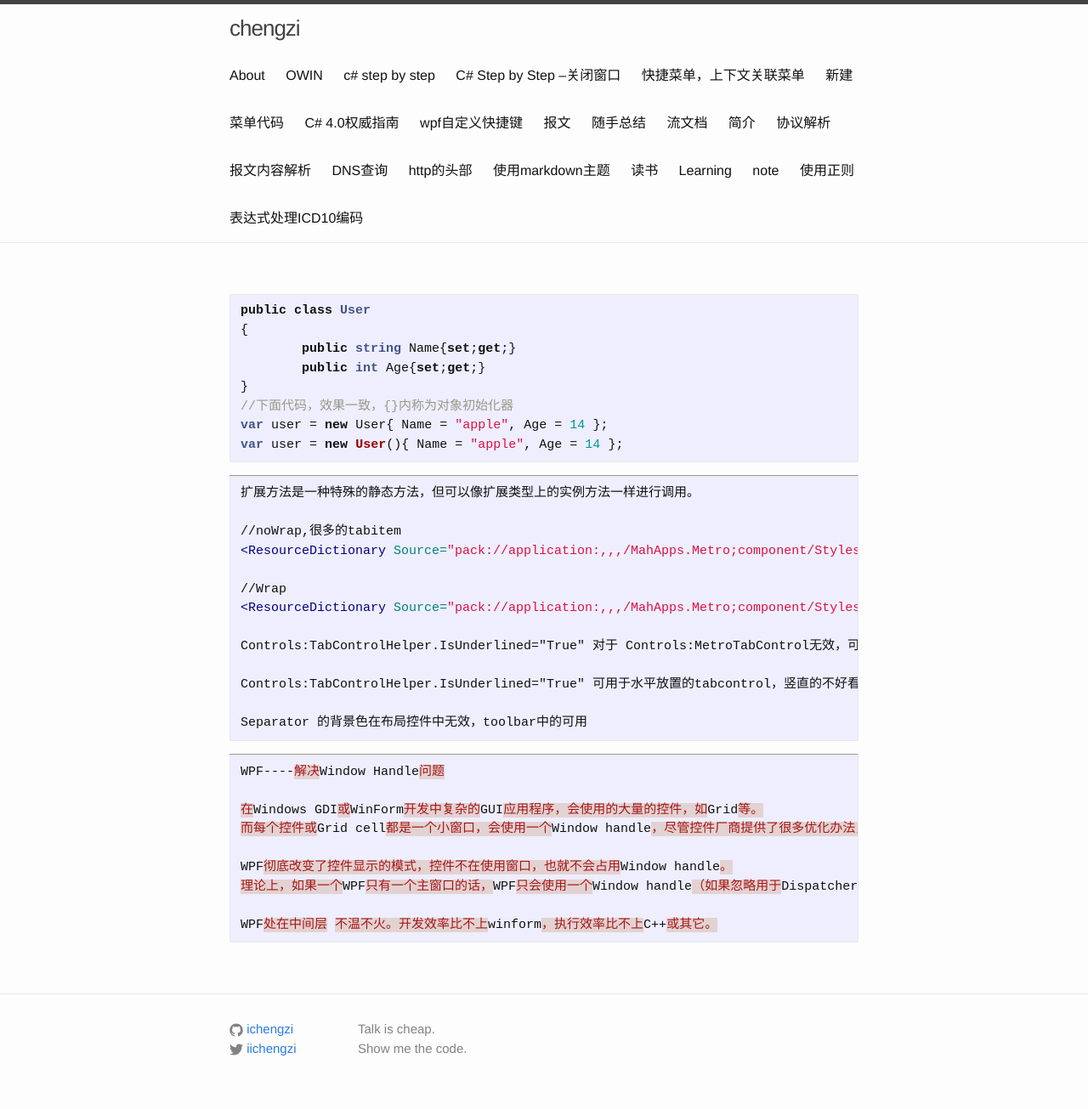
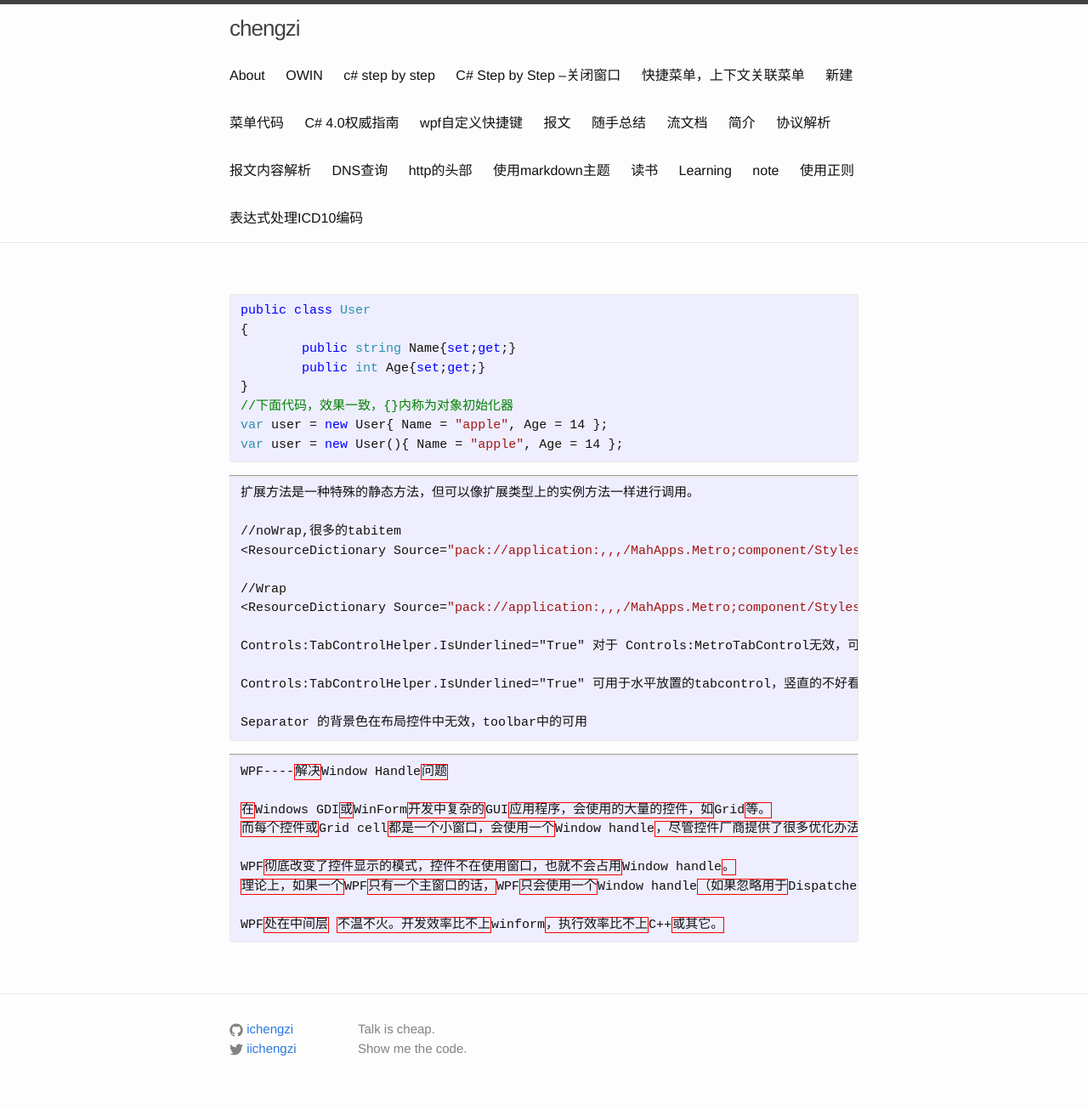
Before and after one commit to ichengzi/ichengzi.github.io, a Jekyll site: the page built from cz_doc/DotNet/0x00.md, in a window 1280 px wide. Shown: the whole page at 85% size. Built offline with Jekyll 4.4.1, drawn with Linux system fonts in a browser that asks for light colours; our own code applies the rules of GitHub Pages for plain Markdown files.

Commit message:
up code highlight

```diff
--- a/_sass/_syntax-highlighting.scss
+++ b/_sass/_syntax-highlighting.scss
@@ -1,76 +1,110 @@
-/**
- * Syntax highlighting styles
- */
-.highlight {
-    background: #fff;
-    @extend %vertical-rhythm;
+// /**
+//  * Syntax highlighting styles
+//  */
+// .highlight {
+//     background: #fff;
+//     @extend %vertical-rhythm;
 
-    .highlighter-rouge & {
-      background: #eef;
-    }
+//     .highlighter-rouge & {
+//       background: #eef;
+//     }
 
-    // .c     { color: #998; font-style: italic } // Comment
-    .c     { color: #998; font-style: normal } // Comment
-    .err   { color: #a61717; background-color: #e3d2d2 } // Error
-    .k     { font-weight: bold } // Keyword
-    .o     { font-weight: bold } // Operator
-    // .cm    { color: #998; font-style: italic } // Comment.Multiline
-    // .cp    { color: #999; font-weight: bold } // Comment.Preproc
-    // .c1    { color: #998; font-style: italic } // Comment.Single
-    // .cs    { color: #999; font-weight: bold; font-style: italic } // Comment.Special
-    .cm    { color: #998; font-style: normal } // Comment.Multiline
-    .cp    { color: #999; font-weight: bold } // Comment.Preproc
-    .c1    { color: #998; font-style: normal } // Comment.Single
-    .cs    { color: #999; font-weight: bold; font-style: normal } // Comment.Special
-    .gd    { color: #000; background-color: #fdd } // Generic.Deleted
-    .gd .x { color: #000; background-color: #faa } // Generic.Deleted.Specific
-    .ge    { font-style: italic } // Generic.Emph
-    .gr    { color: #a00 } // Generic.Error
-    .gh    { color: #999 } // Generic.Heading
-    .gi    { color: #000; background-color: #dfd } // Generic.Inserted
-    .gi .x { color: #000; background-color: #afa } // Generic.Inserted.Specific
-    .go    { color: #888 } // Generic.Output
-    .gp    { color: #555 } // Generic.Prompt
-    .gs    { font-weight: bold } // Generic.Strong
-    .gu    { color: #aaa } // Generic.Subheading
-    .gt    { color: #a00 } // Generic.Traceback
-    .kc    { font-weight: bold } // Keyword.Constant
-    .kd    { font-weight: bold } // Keyword.Declaration
-    .kp    { font-weight: bold } // Keyword.Pseudo
-    .kr    { font-weight: bold } // Keyword.Reserved
-    .kt    { color: #458; font-weight: bold } // Keyword.Type
-    .m     { color: #099 } // Literal.Number
-    .s     { color: #d14 } // Literal.String
-    .na    { color: #008080 } // Name.Attribute
-    .nb    { color: #0086B3 } // Name.Builtin
-    .nc    { color: #458; font-weight: bold } // Name.Class
-    .no    { color: #008080 } // Name.Constant
-    .ni    { color: #800080 } // Name.Entity
-    .ne    { color: #900; font-weight: bold } // Name.Exception
-    .nf    { color: #900; font-weight: bold } // Name.Function
-    .nn    { color: #555 } // Name.Namespace
-    .nt    { color: #000080 } // Name.Tag
-    .nv    { color: #008080 } // Name.Variable
-    .ow    { font-weight: bold } // Operator.Word
-    .w     { color: #bbb } // Text.Whitespace
-    .mf    { color: #099 } // Literal.Number.Float
-    .mh    { color: #099 } // Literal.Number.Hex
-    .mi    { color: #099 } // Literal.Number.Integer
-    .mo    { color: #099 } // Literal.Number.Oct
-    .sb    { color: #d14 } // Literal.String.Backtick
-    .sc    { color: #d14 } // Literal.String.Char
-    .sd    { color: #d14 } // Literal.String.Doc
-    .s2    { color: #d14 } // Literal.String.Double
-    .se    { color: #d14 } // Literal.String.Escape
-    .sh    { color: #d14 } // Literal.String.Heredoc
-    .si    { color: #d14 } // Literal.String.Interpol
-    .sx    { color: #d14 } // Literal.String.Other
-    .sr    { color: #009926 } // Literal.String.Regex
-    .s1    { color: #d14 } // Literal.String.Single
-    .ss    { color: #990073 } // Literal.String.Symbol
-    .bp    { color: #999 } // Name.Builtin.Pseudo
-    .vc    { color: #008080 } // Name.Variable.Class
-    .vg    { color: #008080 } // Name.Variable.Global
-    .vi    { color: #008080 } // Name.Variable.Instance
-    .il    { color: #099 } // Literal.Number.Integer.Long
-}
+//     // .c     { color: #998; font-style: italic } // Comment
+//     .c     { color: #998; font-style: normal } // Comment
+//     .err   { color: #a61717; background-color: #e3d2d2 } // Error
+//     .k     { font-weight: bold } // Keyword
+//     .o     { font-weight: bold } // Operator
+//     // .cm    { color: #998; font-style: italic } // Comment.Multiline
+//     // .cp    { color: #999; font-weight: bold } // Comment.Preproc
+//     // .c1    { color: #998; font-style: italic } // Comment.Single
+//     // .cs    { color: #999; font-weight: bold; font-style: italic } // Comment.Special
+//     .cm    { color: #998; font-style: normal } // Comment.Multiline
+//     .cp    { color: #999; font-weight: bold } // Comment.Preproc
+//     .c1    { color: #998; font-style: normal } // Comment.Single
+//     .cs    { color: #999; font-weight: bold; font-style: normal } // Comment.Special
+//     .gd    { color: #000; background-color: #fdd } // Generic.Deleted
+//     .gd .x { color: #000; background-color: #faa } // Generic.Deleted.Specific
+//     .ge    { font-style: italic } // Generic.Emph
+//     .gr    { color: #a00 } // Generic.Error
+//     .gh    { color: #999 } // Generic.Heading
+//     .gi    { color: #000; background-color: #dfd } // Generic.Inserted
+//     .gi .x { color: #000; background-color: #afa } // Generic.Inserted.Specific
+//     .go    { color: #888 } // Generic.Output
+//     .gp    { color: #555 } // Generic.Prompt
+//     .gs    { font-weight: bold } // Generic.Strong
+//     .gu    { color: #aaa } // Generic.Subheading
+//     .gt    { color: #a00 } // Generic.Traceback
+//     .kc    { font-weight: bold } // Keyword.Constant
+//     .kd    { font-weight: bold } // Keyword.Declaration
+//     .kp    { font-weight: bold } // Keyword.Pseudo
+//     .kr    { font-weight: bold } // Keyword.Reserved
+//     .kt    { color: #458; font-weight: bold } // Keyword.Type
+//     .m     { color: #099 } // Literal.Number
+//     .s     { color: #d14 } // Literal.String
+//     .na    { color: #008080 } // Name.Attribute
+//     .nb    { color: #0086B3 } // Name.Builtin
+//     .nc    { color: #458; font-weight: bold } // Name.Class
+//     .no    { color: #008080 } // Name.Constant
+//     .ni    { color: #800080 } // Name.Entity
+//     .ne    { color: #900; font-weight: bold } // Name.Exception
+//     .nf    { color: #900; font-weight: bold } // Name.Function
+//     .nn    { color: #555 } // Name.Namespace
+//     .nt    { color: #000080 } // Name.Tag
+//     .nv    { color: #008080 } // Name.Variable
+//     .ow    { font-weight: bold } // Operator.Word
+//     .w     { color: #bbb } // Text.Whitespace
+//     .mf    { color: #099 } // Literal.Number.Float
+//     .mh    { color: #099 } // Literal.Number.Hex
+//     .mi    { color: #099 } // Literal.Number.Integer
+//     .mo    { color: #099 } // Literal.Number.Oct
+//     .sb    { color: #d14 } // Literal.String.Backtick
+//     .sc    { color: #d14 } // Literal.String.Char
+//     .sd    { color: #d14 } // Literal.String.Doc
+//     .s2    { color: #d14 } // Literal.String.Double
+//     .se    { color: #d14 } // Literal.String.Escape
+//     .sh    { color: #d14 } // Literal.String.Heredoc
+//     .si    { color: #d14 } // Literal.String.Interpol
+//     .sx    { color: #d14 } // Literal.String.Other
+//     .sr    { color: #009926 } // Literal.String.Regex
+//     .s1    { color: #d14 } // Literal.String.Single
+//     .ss    { color: #990073 } // Literal.String.Symbol
+//     .bp    { color: #999 } // Name.Builtin.Pseudo
+//     .vc    { color: #008080 } // Name.Variable.Class
+//     .vg    { color: #008080 } // Name.Variable.Global
+//     .vi    { color: #008080 } // Name.Variable.Instance
+//     .il    { color: #099 } // Literal.Number.Integer.Long
+// }
+
+.highlight .hll { background-color: #ffffcc }
+.highlight .c { color: #008000 } /* Comment */
+.highlight .err { border: 1px solid #FF0000 } /* Error */
+.highlight .k { color: #0000ff } /* Keyword */
+.highlight .cm { color: #008000 } /* Comment.Multiline */
+.highlight .cp { color: #0000ff } /* Comment.Preproc */
+.highlight .c1 { color: #008000 } /* Comment.Single */
+.highlight .cs { color: #008000 } /* Comment.Special */
+.highlight .ge { font-style: italic } /* Generic.Emph */
+.highlight .gh { font-weight: bold } /* Generic.Heading */
+.highlight .gp { font-weight: bold } /* Generic.Prompt */
+.highlight .gs { font-weight: bold } /* Generic.Strong */
+.highlight .gu { font-weight: bold } /* Generic.Subheading */
+.highlight .kc { color: #0000ff } /* Keyword.Constant */
+.highlight .kd { color: #0000ff } /* Keyword.Declaration */
+.highlight .kn { color: #0000ff } /* Keyword.Namespace */
+.highlight .kp { color: #0000ff } /* Keyword.Pseudo */
+.highlight .kr { color: #0000ff } /* Keyword.Reserved */
+.highlight .kt { color: #2b91af } /* Keyword.Type */
+.highlight .s { color: #a31515 } /* Literal.String */
+.highlight .nc { color: #2b91af } /* Name.Class */
+.highlight .ow { color: #0000ff } /* Operator.Word */
+.highlight .sb { color: #a31515 } /* Literal.String.Backtick */
+.highlight .sc { color: #a31515 } /* Literal.String.Char */
+.highlight .sd { color: #a31515 } /* Literal.String.Doc */
+.highlight .s2 { color: #a31515 } /* Literal.String.Double */
+.highlight .se { color: #a31515 } /* Literal.String.Escape */
+.highlight .sh { color: #a31515 } /* Literal.String.Heredoc */
+.highlight .si { color: #a31515 } /* Literal.String.Interpol */
+.highlight .sx { color: #a31515 } /* Literal.String.Other */
+.highlight .sr { color: #a31515 } /* Literal.String.Regex */
+.highlight .s1 { color: #a31515 } /* Literal.String.Single */
+.highlight .ss { color: #a31515 } /* Literal.String.Symbol */
```
